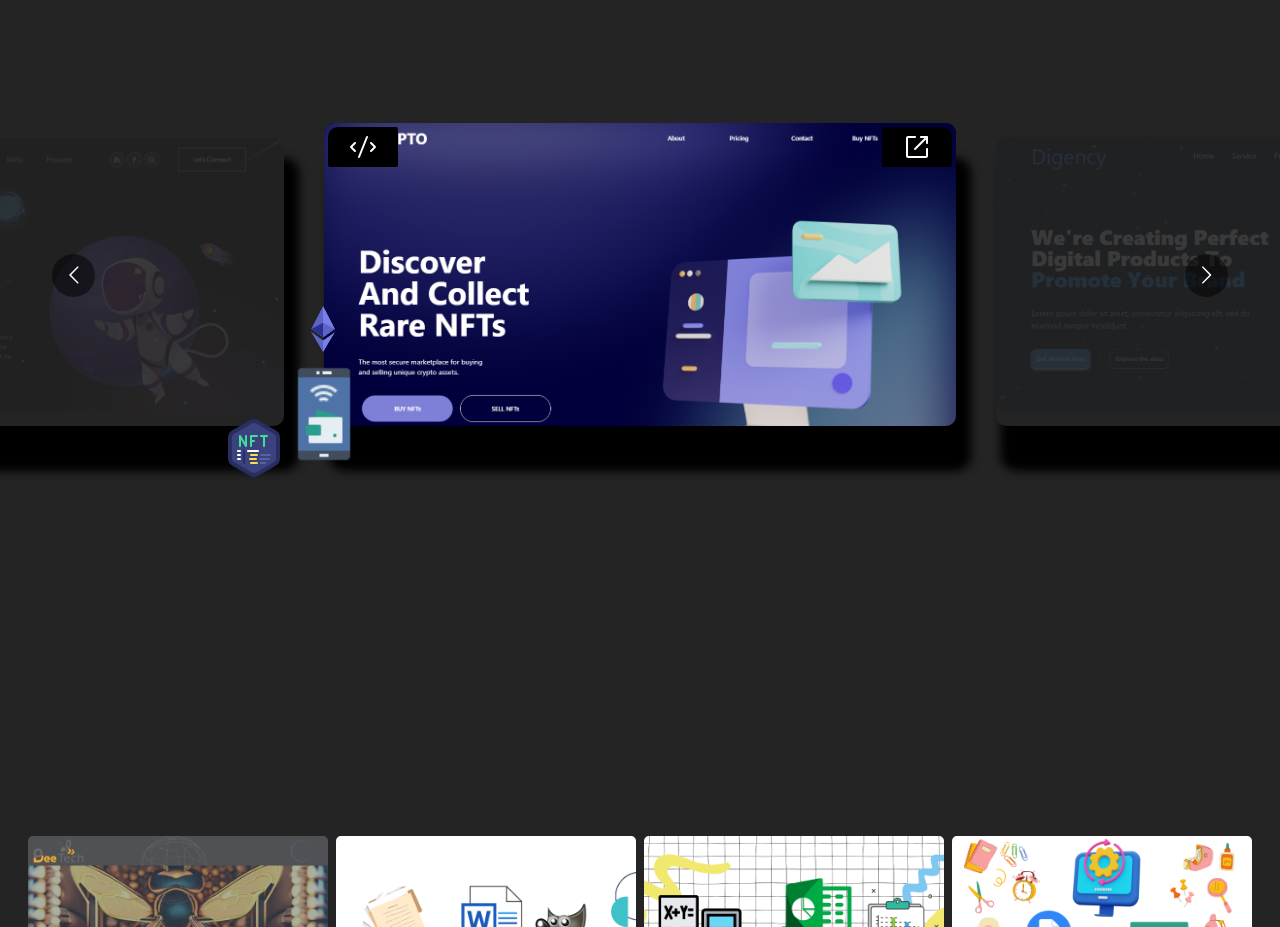
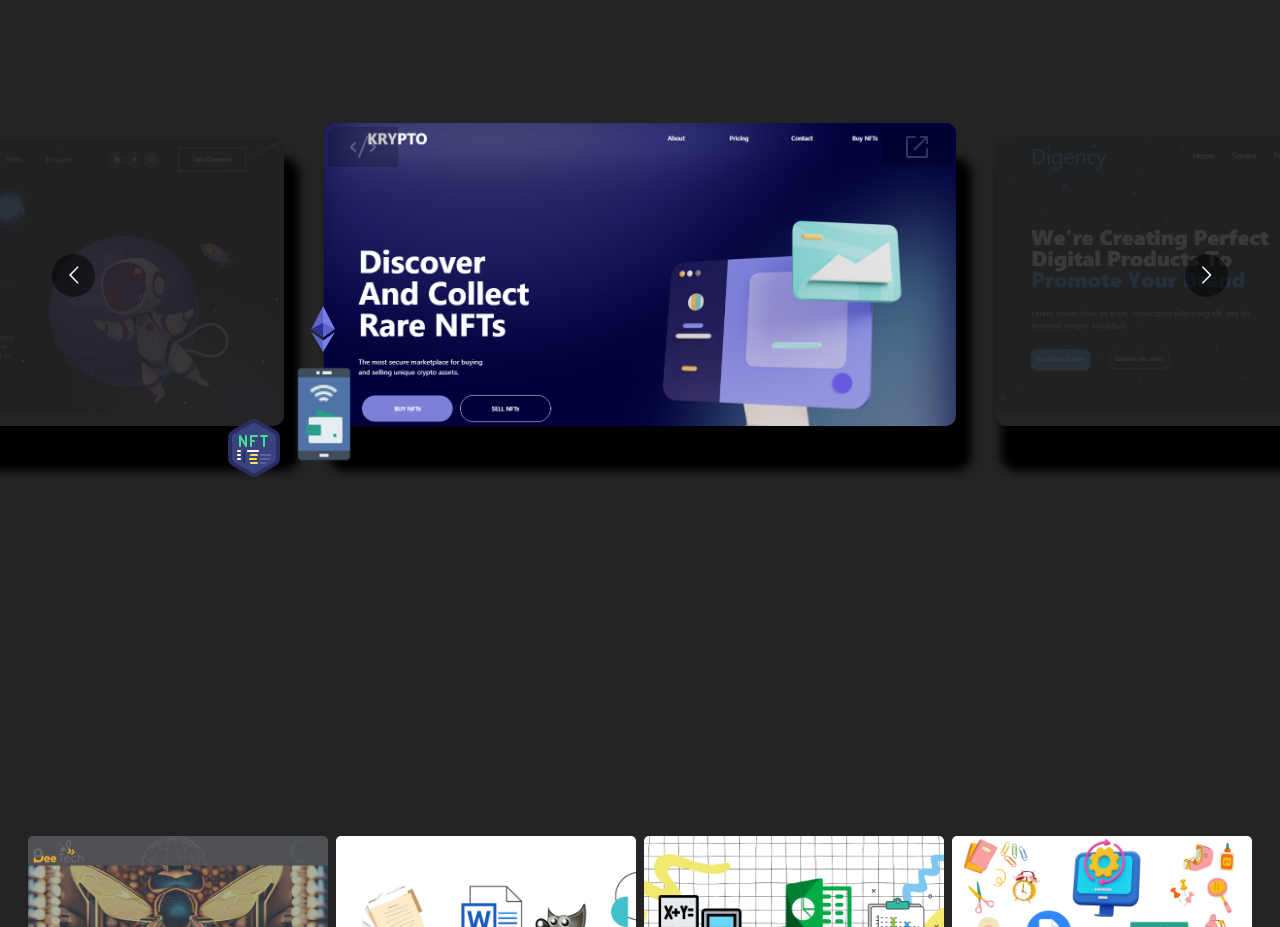
Before and after one commit to da8ah/da8ah-portfolio, a React (Vite) app: page / in a window 1280 px wide. Shown: the part 960-1887 px from the top of the page. Built offline with nearby package versions, Linux system fonts and the light colour scheme.

Commit message:
Page2: modal style updated with motion

```diff
--- a/package.json
+++ b/package.json
@@ -1,7 +1,7 @@
 {
 	"name": "da8ah-portfolio",
 	"private": true,
-	"version": "0.29.3",
+	"version": "0.29.4",
 	"type": "module",
 	"scripts": {
 		"dev": "vite",
--- a/src/layouts/Slider.tsx
+++ b/src/layouts/Slider.tsx
@@ -144,7 +144,10 @@ export default function Slider(props: { inView: boolean, isPlaying: boolean, set
                                         href={href}
                                         target="_blank"
                                         rel="noopener noreferrer"
-                                        whileHover={{ scale: .9 }}
+                                        initial={{ opacity: 1 }}
+                                        animate={{ opacity: isModalOpen ? 1 : 0.2 }}
+                                        whileHover={{ opacity: 1 }}
+                                        transition={{ duration: 1 }}
                                         onClick={(e) => e.stopPropagation()}
                                     >
                                         {i === 0 ? <ExternalLinkIcon width={30} height={30} /> : <CodeIcon width={30} height={30} />}
```
